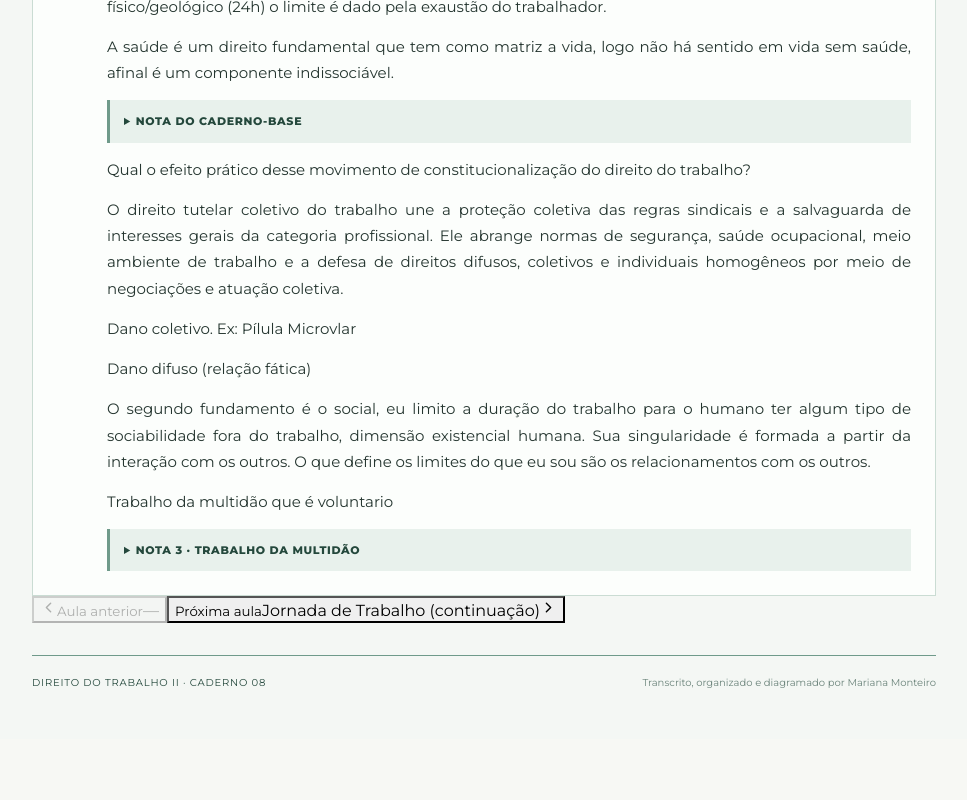
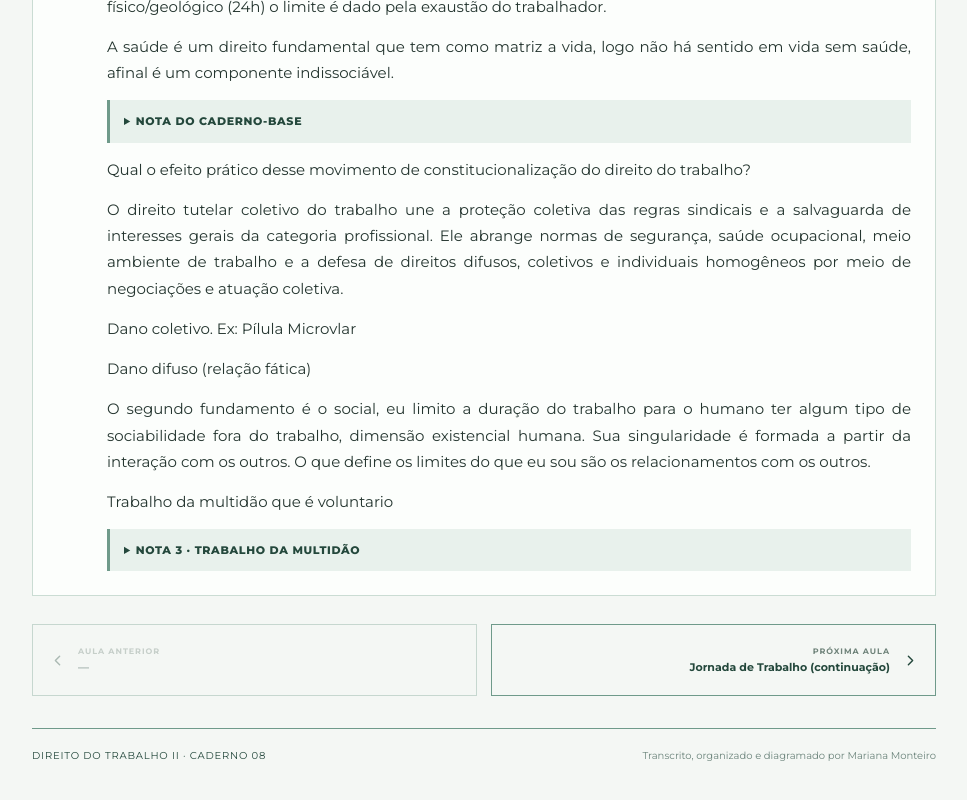
Before and after one commit to marianadireito8ufrj-max/caderno-direito-trabalho-ii, a React (Vite) app: page / in a window 1280 px wide. Shown: the part 2114-2914 px from the top of the page, without its empty margins (308-1275 px from the left). Before the commit the page ends 2853 px from the top, so only its background shows below. Built offline with nearby package versions, Linux system fonts and the light colour scheme.

Commit message:
style: adaptar navegação anterior e próxima à paleta verde

```diff
--- a/src/styles.css
+++ b/src/styles.css
@@ -126,6 +126,15 @@ button{border-radius:0}
 .exercise-card strong{display:block;color:var(--forest);text-transform:uppercase;font-size:12px;letter-spacing:.08em;margin-bottom:10px}
 .exercise-card p{margin:0 0 12px!important;text-align:left!important}
 .exercise-card ol{margin:0;padding-left:22px;display:grid;gap:7px}
+
+.lesson-navigation{display:grid;grid-template-columns:1fr 1fr;gap:14px;margin-top:28px}
+.lesson-navigation button{border:1px solid var(--mid);background:transparent;color:var(--forest);padding:14px 16px;display:flex;align-items:center;gap:12px;cursor:pointer;text-align:left;min-height:72px}
+.lesson-navigation button:last-child{text-align:right;justify-content:flex-end}
+.lesson-navigation button:hover:not(:disabled){background:var(--pale)}
+.lesson-navigation button:disabled{opacity:.35;cursor:not-allowed}
+.lesson-navigation span{display:grid;gap:4px;font-size:11px;font-weight:700;line-height:1.35}
+.lesson-navigation small{text-transform:uppercase;letter-spacing:.12em;font-size:8px;color:var(--muted)}
+
 .lesson-column footer{display:flex;justify-content:space-between;gap:20px;flex-wrap:wrap;border-top:1px solid var(--mid);margin-top:32px;padding-top:20px;font-size:10px;text-transform:uppercase;letter-spacing:.08em;color:var(--forest)}
 .lesson-column footer span:last-child{text-transform:none;letter-spacing:0;opacity:.65}
 
@@ -167,4 +176,5 @@ button{border-radius:0}
   .lesson-head{padding:22px}
   .lesson-head>svg{display:none}
   .hero::after{display:none}
+  .lesson-navigation{grid-template-columns:1fr}
 }
```
